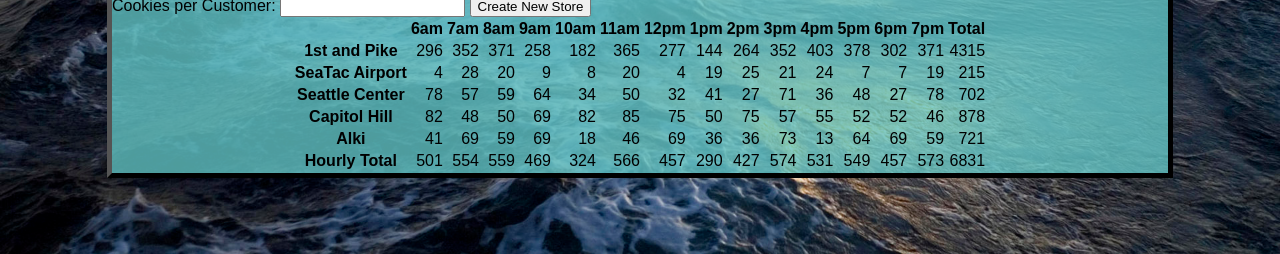
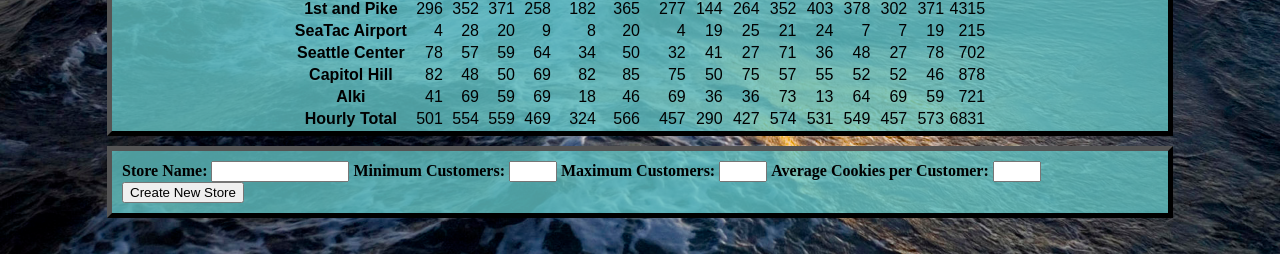
Before and after one commit to tysmith86/cookie-stand, a plain HTML site: page sales.html in a window 1280 px wide. Shown: the part 546-800 px from the top of the page. Drawn offline with Linux system fonts and the light colour scheme; a web font is replaced by a local one.

Commit message:
moved form below table and styled

```diff
--- a/styles.css
+++ b/styles.css
@@ -161,7 +161,23 @@ td {
   width: 324px;
 }
 
-/*#create_store {
-  position: absolute;
-  top: 210px;;
-}*/
+#create_store {
+  border: 5px outset black;
+  padding: 10px;
+  background-color: rgba(100, 200, 200, 0.78);
+  width: 1036px;
+  margin: auto;
+
+}
+
+label {
+  font-weight: bold;
+}
+
+form :nth-child(2) {
+  width: 130px;
+}
+
+input {
+  width: 40px;
+}
```
Also changed, not shown: sales.html (+1 -1 lines).
